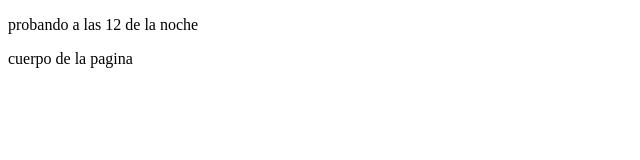
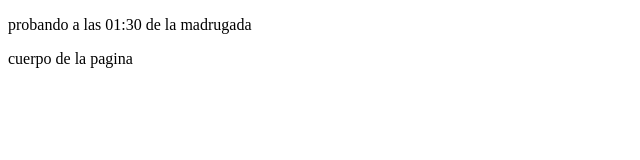
Before and after one commit to Nawe84/DemoCursoPrework, a plain HTML site: page index.html in a window 1280 px wide. Shown: the full height of the page, 0-640 px from the left. Drawn offline with Linux system fonts and the light colour scheme.

Commit message:
cambio de hora

```diff
--- a/index.html
+++ b/index.html
@@ -8,7 +8,7 @@
 </head>
 <body>
     <p>
-        probando a las 12 de la noche
+        probando a las 01:30 de la madrugada
     </p>
     cuerpo de la pagina
 </body>
```
